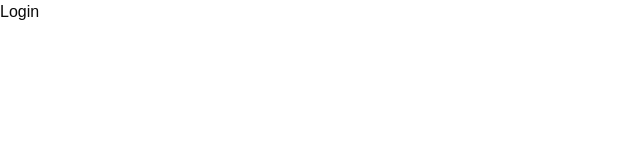
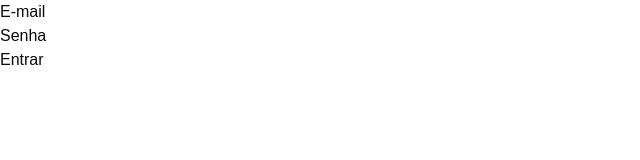
Before and after one commit to RuanParreira/maispatinhas-tcc, a React (Vite) app in the folder frontend-web/: page /login in a window 1280 px wide. Shown: the top 160 px of the page, without its empty margins (0-640 px from the left). Built offline with nearby package versions, Linux system fonts and the light colour scheme.

Commit message:
feat: integra login/logout no front e protege rota de adoções
Login.jsx chama csrf-cookie + POST /api/login e trata erro de validação.
RequireAuth guarda rotas que exigem sessão, redirecionando pra /login.
Adiciona página Adoptions com botão de logout e redireciona / pra /home.

```diff
--- a/frontend-web/src/App.jsx
+++ b/frontend-web/src/App.jsx
@@ -1,15 +1,21 @@
-import { Routes, Route } from "react-router-dom";
+import { Routes, Route, Navigate } from "react-router-dom";
 import Home from "./pages/Home.jsx";
 import Login from "./auth/Login.jsx";
 import Register from "./auth/Register.jsx";
+import Adoptions from "./pages/Adoptions.jsx";
 import NotFound from "./pages/NotFound.jsx";
+import RequireAuth from "./auth/RequireAuth.jsx";
 
 export default function App() {
   return (
     <Routes>
-      <Route path="/" element={<Home />} />
+      <Route path="/" element={<Navigate to="/home" replace />} />
+      <Route path="/home" element={<Home />} />
       <Route path="/login" element={<Login />} />
       <Route path="/register" element={<Register />} />
+      <Route element={<RequireAuth />}>
+        <Route path="/adoptions" element={<Adoptions />} />
+      </Route>
       <Route path="*" element={<NotFound />} />
     </Routes>
   );
--- a/frontend-web/src/auth/Login.jsx
+++ b/frontend-web/src/auth/Login.jsx
@@ -1,3 +1,51 @@
+import { useState } from "react";
+import { useNavigate } from "react-router-dom";
+import api from "@/api/axios";
+
 export default function Login() {
-  return <div>Login</div>;
+  const [email, setEmail] = useState("");
+  const [password, setPassword] = useState("");
+  const [errors, setErrors] = useState({});
+  const navigate = useNavigate();
+
+  async function handleSubmit(e) {
+    e.preventDefault();
+    setErrors({});
+
+    try {
+      await api.get("/sanctum/csrf-cookie");
+      await api.post("/api/login", { email, password });
+      navigate("/adoptions");
+    } catch (err) {
+      setErrors(err.response?.data?.errors ?? { email: ["Erro ao entrar."] });
+    }
+  }
+
+  return (
+    <form onSubmit={handleSubmit}>
+      <div>
+        <label htmlFor="email">E-mail</label>
+        <input
+          id="email"
+          type="email"
+          value={email}
+          onChange={(e) => setEmail(e.target.value)}
+        />
+        {errors.email && <p>{errors.email[0]}</p>}
+      </div>
+
+      <div>
+        <label htmlFor="password">Senha</label>
+        <input
+          id="password"
+          type="password"
+          value={password}
+          onChange={(e) => setPassword(e.target.value)}
+        />
+        {errors.password && <p>{errors.password[0]}</p>}
+      </div>
+
+      <button type="submit">Entrar</button>
+    </form>
+  );
 }
--- /dev/null
+++ b/frontend-web/src/auth/RequireAuth.jsx
@@ -0,0 +1,24 @@
+import { useEffect, useState } from "react";
+import { Navigate, Outlet } from "react-router-dom";
+import api from "@/api/axios";
+
+export default function RequireAuth() {
+  const [status, setStatus] = useState("loading");
+
+  useEffect(() => {
+    api
+      .get("/api/user")
+      .then(() => setStatus("authenticated"))
+      .catch(() => setStatus("guest"));
+  }, []);
+
+  if (status === "loading") {
+    return null;
+  }
+
+  if (status === "guest") {
+    return <Navigate to="/login" replace />;
+  }
+
+  return <Outlet />;
+}
--- /dev/null
+++ b/frontend-web/src/pages/Adoptions.jsx
@@ -0,0 +1,23 @@
+import { Dog, Cat } from "lucide-react";
+import { Button } from "@/components/ui/button";
+import { useNavigate } from "react-router-dom";
+import api from "@/api/axios";
+
+export default function Adoptions() {
+  const navigate = useNavigate();
+
+  async function handleLogout() {
+    await api.post("/api/logout");
+    navigate("/login");
+  }
+
+  return (
+    <div className="flex flex-col h-screen w-screen items-center justify-center">
+      <h1 className="flex text-amber-500 text-6xl">
+        <Dog className="size-15" />
+        Hello World <Cat className="size-15" />
+      </h1>
+      <Button onClick={handleLogout}> Sair </Button>
+    </div>
+  );
+}
--- a/frontend-web/src/pages/Home.jsx
+++ b/frontend-web/src/pages/Home.jsx
@@ -1,14 +1,17 @@
 import { Dog, Cat } from "lucide-react";
 import { Button } from "@/components/ui/button";
+import { Link } from "react-router-dom";
 
 export default function Home() {
   return (
     <div className="flex flex-col h-screen w-screen items-center justify-center">
       <h1 className="flex text-amber-500 text-6xl">
         <Dog className="size-15" />
-        Hello World <Cat className="size-15" />
+        Home <Cat className="size-15" />
       </h1>
-      <Button> Click me </Button>
+      <Button>
+        <Link to="/login">Logar</Link>
+      </Button>
     </div>
   );
 }
```
